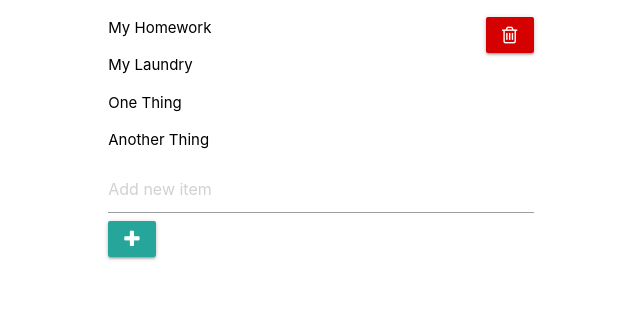
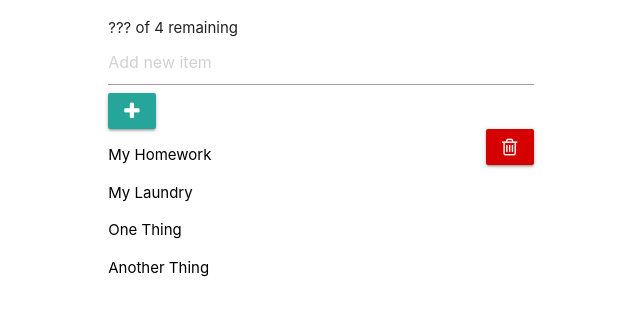
Before and after one commit to MrMendonez/angular-todo-list, a website: page public/views/index.html in a window 1280 px wide. Shown: the part 99-414 px from the top of the page, without its empty margins (95-735 px from the left). Drawn offline with nearby package versions, Linux system fonts and the light colour scheme; files that its build step writes are made by us from their sources; files whose address does not match are found by name.

Commit message:
styled index better

```diff
--- a/public/views/index.html
+++ b/public/views/index.html
@@ -14,6 +14,11 @@
       <div class="row">
         <div class="col s6">
           <h2>My To Do List</h2>
+          <span>??? of {{todoList.todoItems.length}} remaining</span>
+          <form ng-submit="todoList.addTodo()">
+            <input type="text" ng-model="todoList.todoText" placeholder="Add new item" />
+            <button class="btn" type="submit"><i class="fa fa-plus"></i></button>
+          </form>
           <button href="" ng-click="todoList.remove()" class="btn red accent-4 right"><i class="fa fa-trash-o"></i></button>
           <ul>
             <li ng-repeat="todo in todoList.todoItems">
@@ -23,10 +28,6 @@
               </p>
             </li>
           </ul>
-          <form ng-submit="todoList.addTodo()">
-            <input type="text" ng-model="todoList.todoText" placeholder="Add new item" />
-            <button class="btn" type="submit"><i class="fa fa-plus"></i></button>
-          </form>
         </div>
       </div>
     </div>
```
